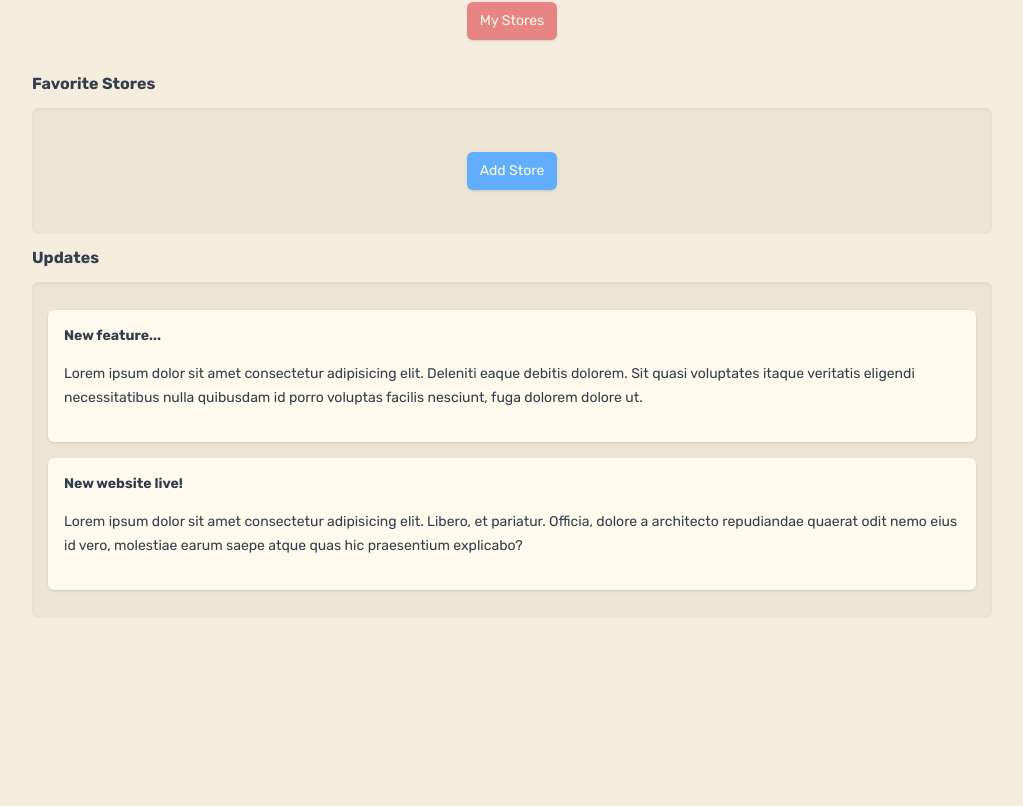
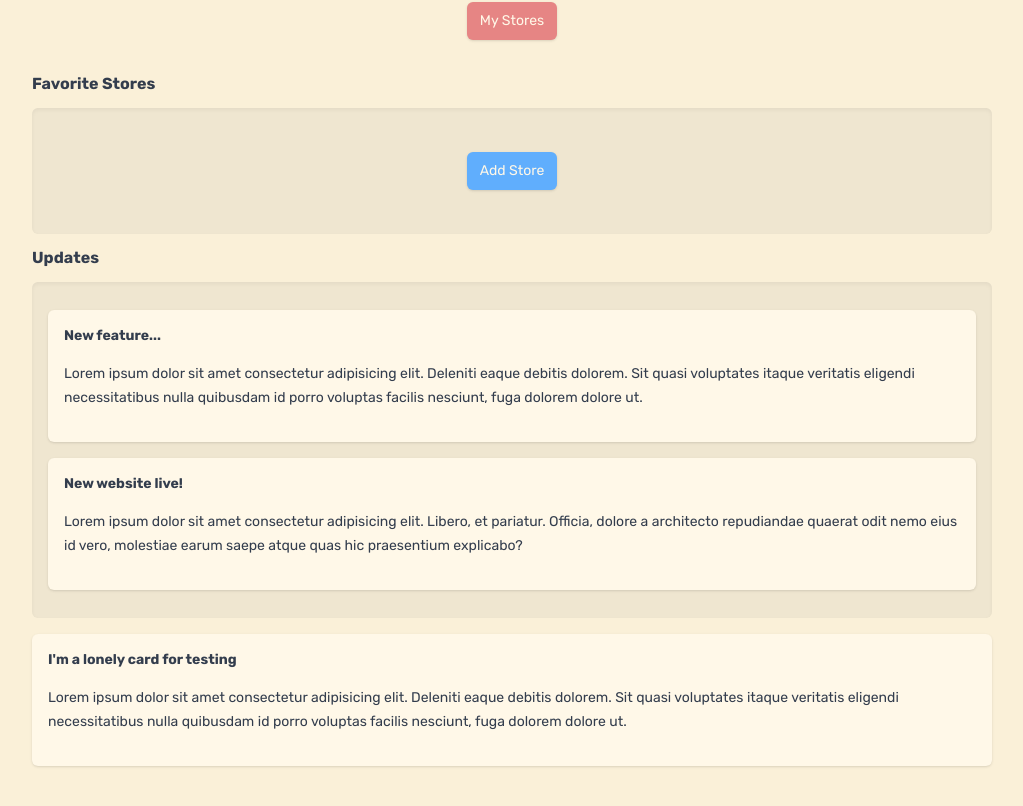
Before and after one commit to benjaminferreira/2ndhand, a Next.js app: page / in a window 1280 px wide. Shown: the part 254-1060 px from the top of the page, without its empty margins (128-1151 px from the left). Before the commit the page ends 920 px from the top, so only its background shows below. Built offline with nearby package versions, Linux system fonts and the light colour scheme.

Commit message:
Slight color adjustments

```diff
--- a/app/globals.css
+++ b/app/globals.css
@@ -5,9 +5,9 @@
 	--color-accent1: #e68584;
 	--color-accent2: #ffeebf;
 	--color-accent3: #60aefd;
-	--color-bkg1: #ede5d3; /* #eee3c8; */
-	--color-bkg2: #fffaed;
-	--color-bkg3: #f4eddd;
+	--color-bkg1: #efe6d0; /*#ede5d3; #eee3c8; */
+	--color-bkg2: #fff8e8; /*#fffaed;*/
+	--color-bkg3: #faf0d8; /*#f4eddd; */
 }
 
 /* Base Styles */
--- a/app/page.jsx
+++ b/app/page.jsx
@@ -44,6 +44,14 @@ export default function Home() {
 					</p>
 				</div>
 			</div>
+			<div className="card">
+				<h3>I'm a lonely card for testing</h3>
+				<p>
+					Lorem ipsum dolor sit amet consectetur adipisicing elit. Deleniti eaque debitis dolorem. Sit quasi
+					voluptates itaque veritatis eligendi necessitatibus nulla quibusdam id porro voluptas facilis
+					nesciunt, fuga dolorem dolore ut.
+				</p>
+			</div>
 		</main>
 	);
 }
```
